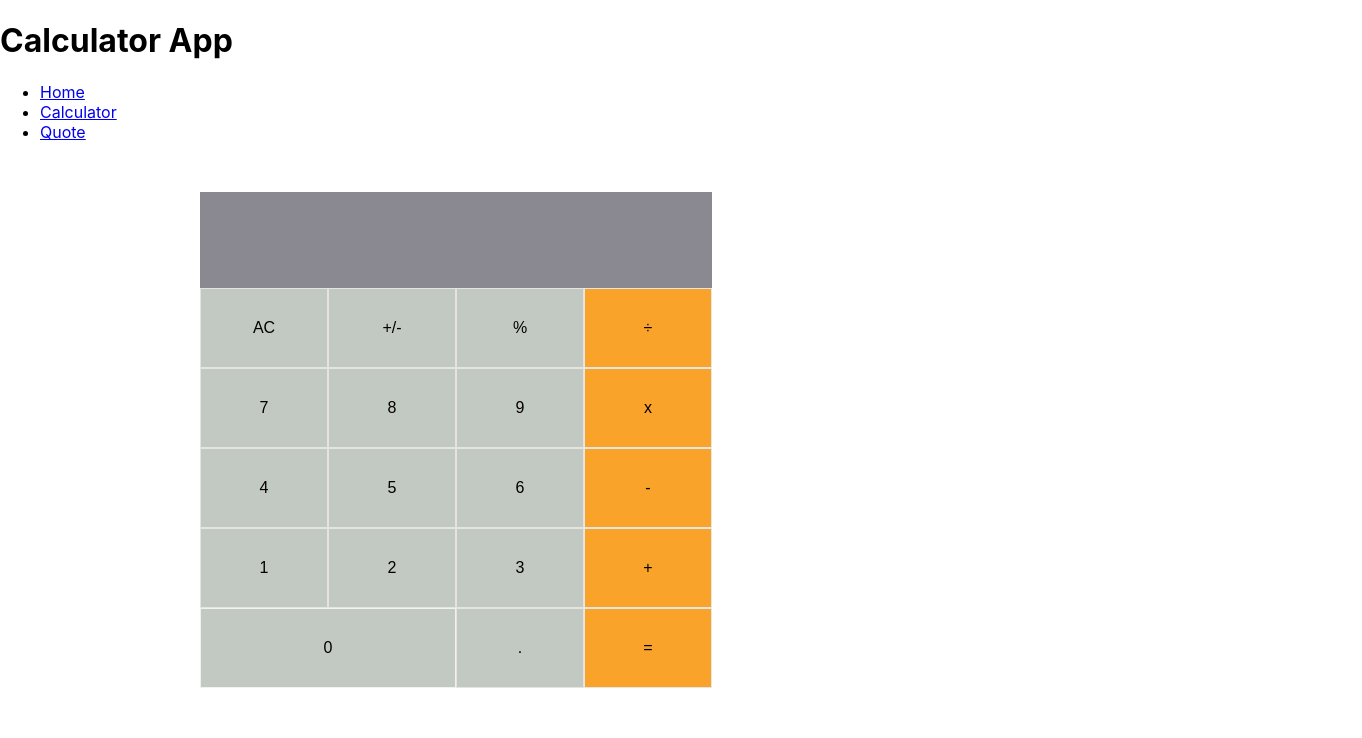
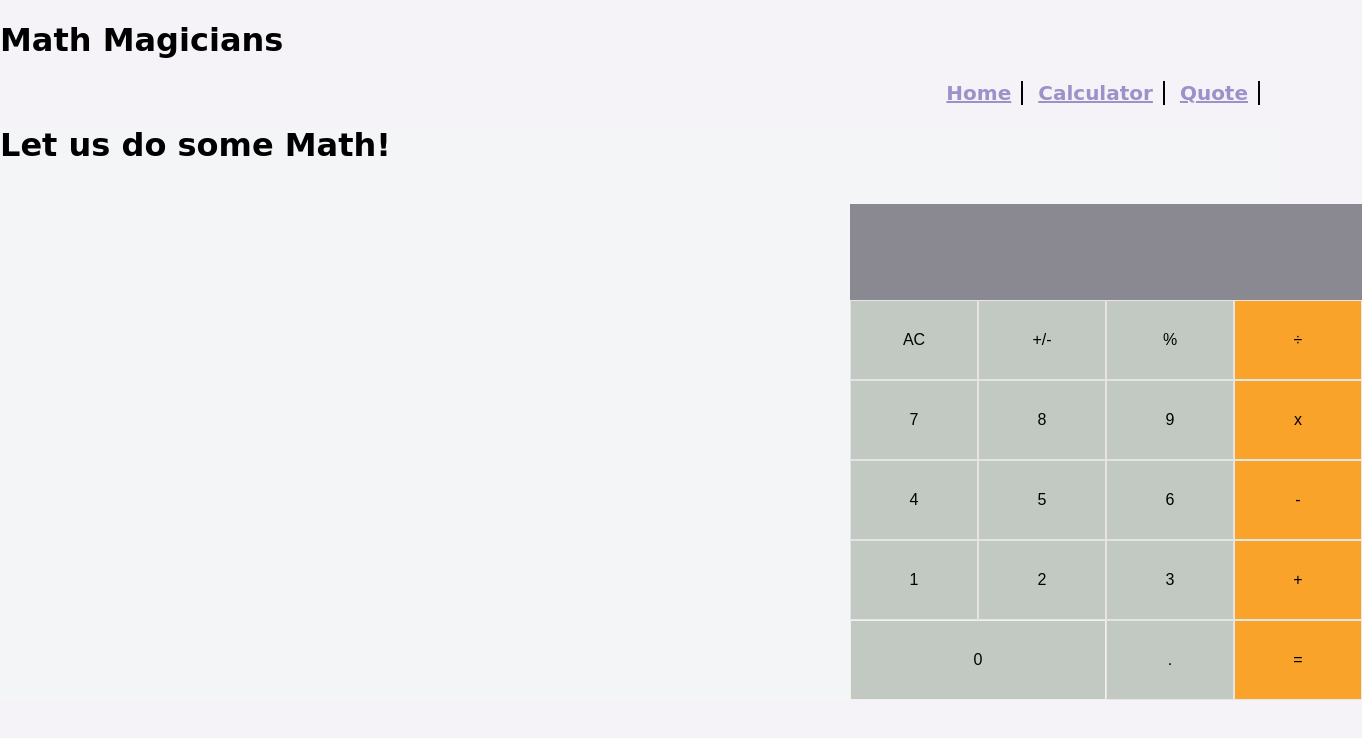
Before and after one commit to AbuTalha3/math-magician, a React (Create React App) app: page /calculator in a window 1280 px wide. Shown: the top 738 px of the page, 1362 px wide, since content can reach past the window. Built offline with nearby package versions, Linux system fonts and the light colour scheme.

Commit message:
add requred style

```diff
--- a/src/components/Calculator.js
+++ b/src/components/Calculator.js
@@ -1,6 +1,7 @@
 import React, { useState } from 'react';
 import Button from './Button';
 import calculate from '../logic/calculate';
+import './NavBar.css';
 
 function Calculator() {
   const [calc, setCalc] = useState({
@@ -16,6 +17,9 @@ function Calculator() {
     setCalc(newData);
   };
   return (
+
+    <div className="heading-div">
+      <h1>Let us do some Math!</h1>
       <div className="outer-container">
         <div className="header-calc">
           {calc.total}
@@ -54,6 +58,7 @@ function Calculator() {
           </div>
         </div>
       </div>
+    </div>
   );
 }
 
--- a/src/components/Home.js
+++ b/src/components/Home.js
@@ -1,10 +1,14 @@
+/* eslint-disable react/jsx-no-comment-textnodes */
+/* eslint-disable max-len */
 import React from 'react';
 
 function Home() {
   return (
+    // eslint-disable-next-line react/jsx-no-comment-textnodes
     <div>
-      <h1>Home</h1>
-      <p>The amount of eccentricity in a society has generally been proportional of genius.</p>
+      <h1>Welcome to our page!</h1>
+      <p>Lorem ipsum dolor sit amet, consectetur adipiscing elit. Etiam in nisl quis leo consectetur accumsan nec vel nunc. Vestibulum dictum metus sit amet consequat lacinia. Nunc odio purus, porttitor non auctor et, pulvinar id lorem. In nisl ligula, sagittis vitae lorem et, auctor laoreet lectus. Sed eu velit commodo, porttitor risus id, vestibulum dui. Integer sollicitudin diam eu rutrum pellentesque. Vivamus consequat nisl libero, vel dapibus sem feugiat sit amet.The amount of eccentricity in a society has generally been proportional of genius.</p>
+      <p>Lorem ipsum dolor sit amet, consectetur adipiscing elit. Etiam in nisl quis leo consectetur accumsan nec vel nunc. Vestibulum dictum metus sit amet consequat lacinia. Nunc odio purus, porttitor non auctor et, pulvinar id lorem. In nisl ligula, sagittis vitae lorem et, auctor laoreet lectus. Sed eu velit commodo, porttitor risus id, vestibulum dui. Integer sollicitudin diam eu rutrum pellentesque. Vivamus consequat nisl libero, vel dapibus sem feugiat sit amet.The amount of eccentricity in a society has generally been proportional of genius.</p>
     </div>
   );
 }
--- /dev/null
+++ b/src/components/NavBar.css
@@ -0,0 +1,38 @@
+body {
+  background-color: rgb(245, 243, 247);
+  font-family: 'Comic Sans MS', 'Helvetica Neue';
+}
+
+.list {
+  display: flex;
+  flex-direction: row;
+  justify-content:flex-end;
+  gap: 15px;
+  padding-right: 20px;
+  list-style: none;
+}
+
+.list li {
+  font-size: large;
+}
+
+.list a {
+  text-decoration: none;
+  color: rgb(155, 146, 202);
+  font-weight: bolder;
+  font-size: 1.25rem;
+  border-right: 2px solid black;
+  padding-right: 10px;
+  text-decoration: underline;
+}
+
+.list li b {
+  text-decoration: none;
+  color: black;
+  font-weight: bolder;
+  font-size: 1.25rem;
+}
+
+.heading-div {
+  background-color: #f3f5f6;
+}
--- a/src/components/NavBar.js
+++ b/src/components/NavBar.js
@@ -1,12 +1,13 @@
 import React from 'react';
 import { Link } from 'react-router-dom';
+import './NavBar.css';
 
 function NavBar() {
   return (
     <div>
-      <h1>Calculator App</h1>
+      <h1>Math Magicians</h1>
       <div>
-        <ul>
+        <ul className="list">
           <li><Link to="/">Home</Link></li>
           <li><Link to="/calculator">Calculator</Link></li>
           <li><Link to="/quote">Quote</Link></li>
--- a/src/index.css
+++ b/src/index.css
@@ -32,9 +32,9 @@ code {
   width: 40%;
   display: flex;
   flex-direction: column;
-  margin-left: 200px;
-  margin-top: 50px;
-  background-color: #e00606;
+  margin-left: 850px;
+  margin-top: 40px;
+  background-color: #dcc6c6;
 }
 
 .header-calc {
```
Lines whose indentation alone changed are shown as unchanged.
